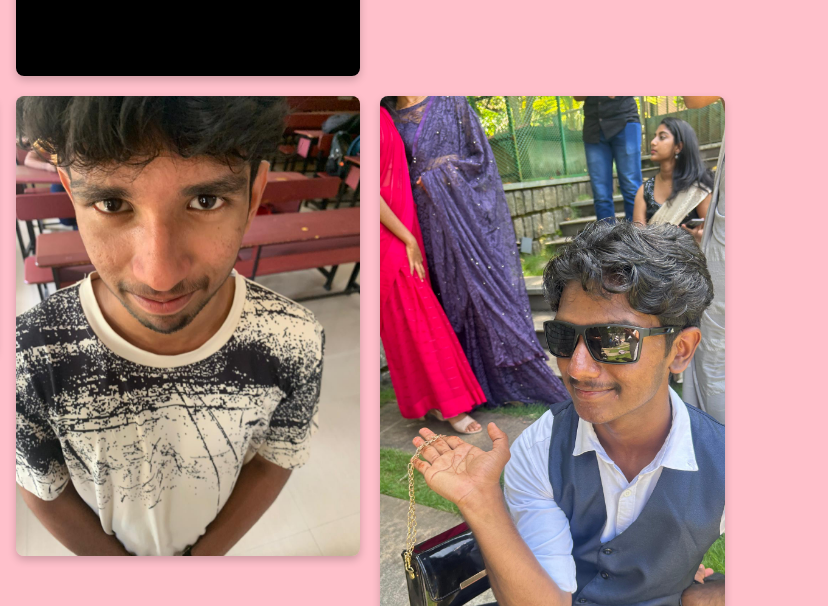
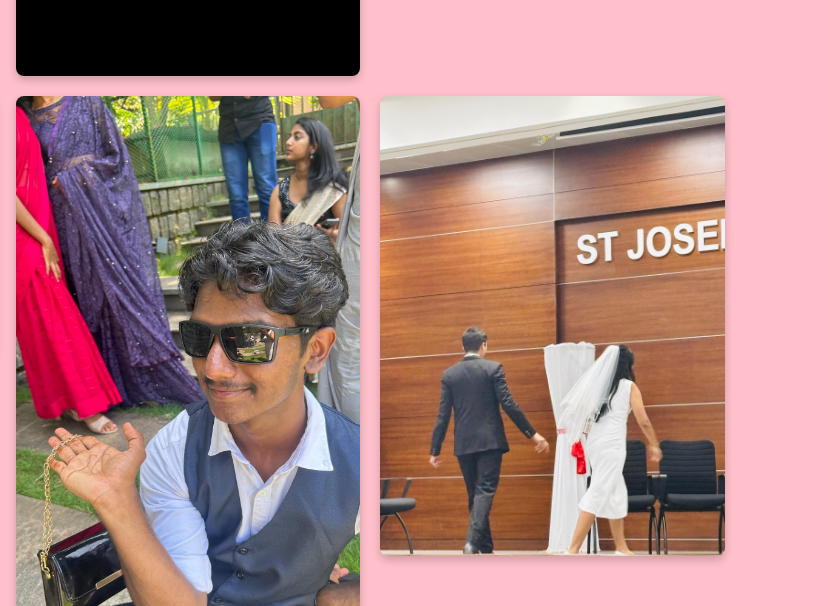
Before and after one commit to Alphin12345/A-web, a plain HTML site: page img.html in a window 1280 px wide. Shown: the part 837-1443 px from the top of the page, 452-1280 px from the left. Drawn offline with Linux system fonts and the light colour scheme.

Commit message:
Update img.html

```diff
--- a/img.html
+++ b/img.html
@@ -52,7 +52,7 @@ body{
         <img src="Screenshot_20241213-002238.png" alt="Gallery Image 2">
         <img src="IMG-20241207-WA0060.jpg" alt="Gallery Image 3">
         <img src="IMG-20240920-WA0174.jpg" alt="Gallery Image 4">
-        <img src="IMG-20240912-WA0041.jpg" alt="Gallery Image 5">
+
         <img src="IMG-20240920-WA0091.jpg" alt="Gallery Image 6">
         <img src="IMG-20240920-WA0022.jpg" alt="Gallery Image 7">
         <img src="IMG_20241207_164010.jpg" alt="Gallery Image 8">
```
